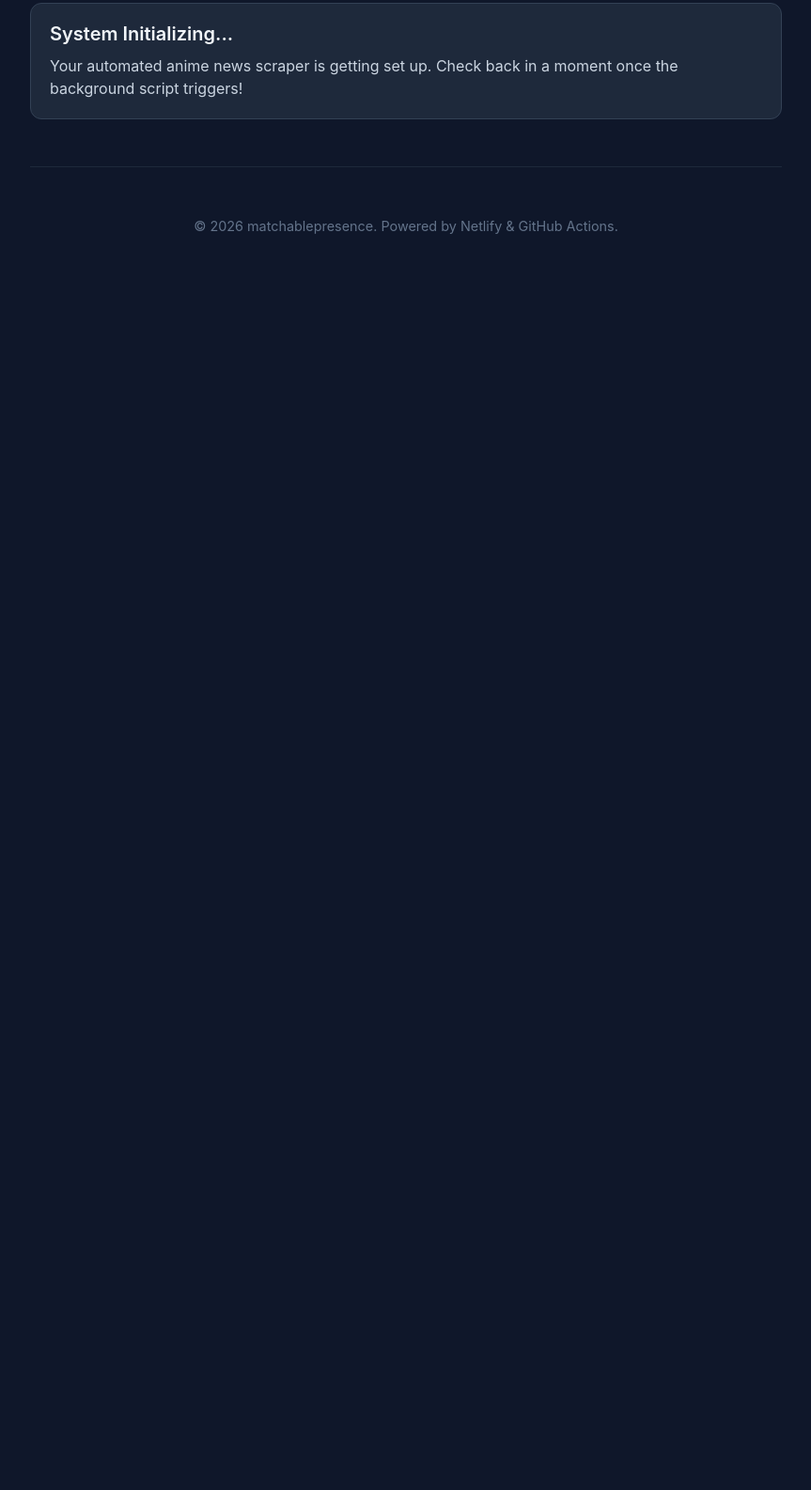
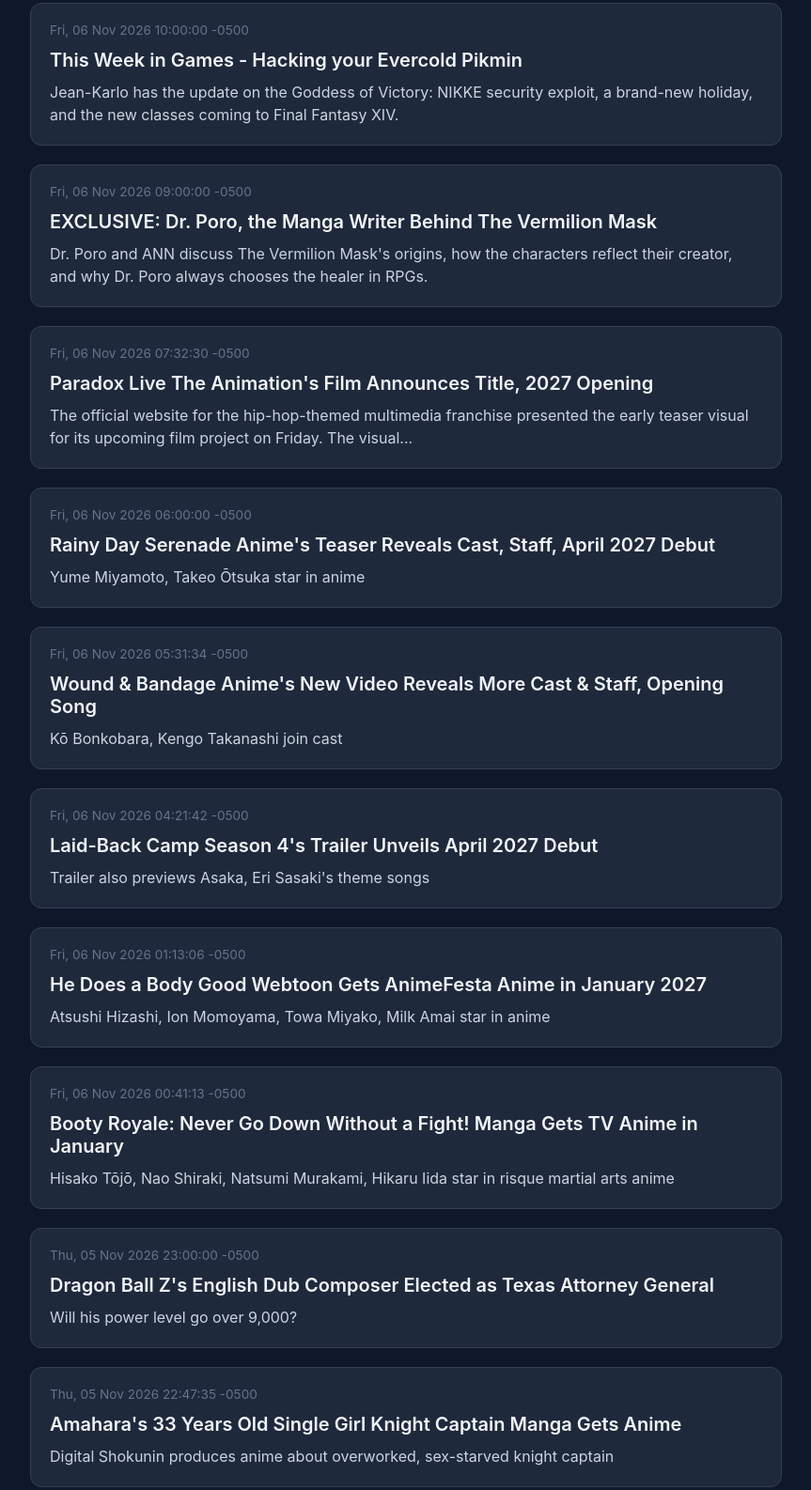
Before and after one commit to the-honored-00/matchablepresence, a plain HTML site: page index.html in a window 1280 px wide. Shown: the part 226-1812 px from the top of the page at 94% size, without its empty margins (208-1071 px from the left). Before the commit the page ends 800 px from the top, so only its background shows below. Drawn offline with Linux system fonts and the light colour scheme.

Commit message:
Auto-update anime news feed

```diff
--- a/index.html
+++ b/index.html
@@ -84,11 +84,67 @@
         </header>
 
         <main id="news-feed">
-            <!-- News posts will appear here automatically -->
-            <div class="news-card">
-                <h3 class="news-title">System Initializing...</h3>
-                <p class="news-summary">Your automated anime news scraper is getting set up. Check back in a moment once the background script triggers!</p>
-            </div>
+
+        <div class="news-card">
+            <div class="news-meta">Fri, 06 Nov 2026 10:00:00 -0500</div>
+            <a href="https://www.animenewsnetwork.com/this-week-in-games/2026-11-05/hacking-your-evercold-pikmin/.243468" target="_blank" class="news-title">This Week in Games - Hacking your Evercold Pikmin</a>
+            <p class="news-summary">Jean-Karlo has the update on the Goddess of Victory: NIKKE security exploit, a brand-new holiday, and the new classes coming to Final Fantasy XIV.</p>
+        </div>
+
+        <div class="news-card">
+            <div class="news-meta">Fri, 06 Nov 2026 09:00:00 -0500</div>
+            <a href="https://www.animenewsnetwork.com/interview/2026-11-06/exclusive-dr-poro-the-manga-writer-behind-the-vermilion-mask/.243221" target="_blank" class="news-title">EXCLUSIVE: Dr. Poro, the Manga Writer Behind The Vermilion Mask</a>
+            <p class="news-summary">Dr. Poro and ANN discuss The Vermilion Mask's origins, how the characters reflect their creator, and why Dr. Poro always chooses the healer in RPGs.</p>
+        </div>
+
+        <div class="news-card">
+            <div class="news-meta">Fri, 06 Nov 2026 07:32:30 -0500</div>
+            <a href="https://www.animenewsnetwork.com/daily-briefs/2026-11-06/paradox-live-the-animation-film-announces-title-2027-opening/.243590" target="_blank" class="news-title">Paradox Live The Animation's Film Announces Title, 2027 Opening</a>
+            <p class="news-summary">The official website for the hip-hop-themed multimedia franchise presented the early teaser visual for its upcoming film project on Friday. The visual...</p>
+        </div>
+
+        <div class="news-card">
+            <div class="news-meta">Fri, 06 Nov 2026 06:00:00 -0500</div>
+            <a href="https://www.animenewsnetwork.com/news/2026-11-06/rainy-day-serenade-anime-teaser-reveals-cast-staff-april-2027-debut/.243586" target="_blank" class="news-title">Rainy Day Serenade Anime's Teaser Reveals Cast, Staff, April 2027 Debut</a>
+            <p class="news-summary">Yume Miyamoto, Takeo Ōtsuka star in anime</p>
+        </div>
+
+        <div class="news-card">
+            <div class="news-meta">Fri, 06 Nov 2026 05:31:34 -0500</div>
+            <a href="https://www.animenewsnetwork.com/news/2026-11-06/wound-and-bandage-anime-new-video-reveals-more-cast-and-staff-opening-song/.243587" target="_blank" class="news-title">Wound & Bandage Anime's New Video Reveals More Cast & Staff, Opening Song</a>
+            <p class="news-summary">Kō Bonkobara, Kengo Takanashi join cast</p>
+        </div>
+
+        <div class="news-card">
+            <div class="news-meta">Fri, 06 Nov 2026 04:21:42 -0500</div>
+            <a href="https://www.animenewsnetwork.com/news/2026-11-06/laid-back-camp-season-4-trailer-unveils-april-2027-debut/.243588" target="_blank" class="news-title">Laid-Back Camp Season 4's Trailer Unveils April 2027 Debut</a>
+            <p class="news-summary">Trailer also previews Asaka, Eri Sasaki's theme songs</p>
+        </div>
+
+        <div class="news-card">
+            <div class="news-meta">Fri, 06 Nov 2026 01:13:06 -0500</div>
+            <a href="https://www.animenewsnetwork.com/news/2026-11-06/he-does-a-body-good-webtoon-gets-animefesta-anime-in-january-2027/.243585" target="_blank" class="news-title">He Does a Body Good Webtoon Gets AnimeFesta Anime in January 2027</a>
+            <p class="news-summary">Atsushi Hizashi, Ion Momoyama, Towa Miyako, Milk Amai star in anime</p>
+        </div>
+
+        <div class="news-card">
+            <div class="news-meta">Fri, 06 Nov 2026 00:41:13 -0500</div>
+            <a href="https://www.animenewsnetwork.com/news/2026-11-06/booty-royale-never-go-down-without-a-fight-manga-gets-tv-anime-in-january/.243584" target="_blank" class="news-title">Booty Royale: Never Go Down Without a Fight! Manga Gets TV Anime in January</a>
+            <p class="news-summary">Hisako Tōjō, Nao Shiraki, Natsumi Murakami, Hikaru Iida star in risque martial arts anime</p>
+        </div>
+
+        <div class="news-card">
+            <div class="news-meta">Thu, 05 Nov 2026 23:00:00 -0500</div>
+            <a href="https://www.animenewsnetwork.com/interest/2026-11-05/dragon-ball-z-english-dub-composer-elected-as-texas-attorney-general/.243558" target="_blank" class="news-title">Dragon Ball Z's English Dub Composer Elected as Texas Attorney General</a>
+            <p class="news-summary">Will his power level go over 9,000?</p>
+        </div>
+
+        <div class="news-card">
+            <div class="news-meta">Thu, 05 Nov 2026 22:47:35 -0500</div>
+            <a href="https://www.animenewsnetwork.com/news/2026-11-05/amahara-33-years-old-single-girl-knight-captain-manga-gets-anime/.243579" target="_blank" class="news-title">Amahara's 33 Years Old Single Girl Knight Captain Manga Gets Anime</a>
+            <p class="news-summary">Digital Shokunin produces anime about overworked, sex-starved knight captain</p>
+        </div>
+
         </main>
 
         <footer>
```
